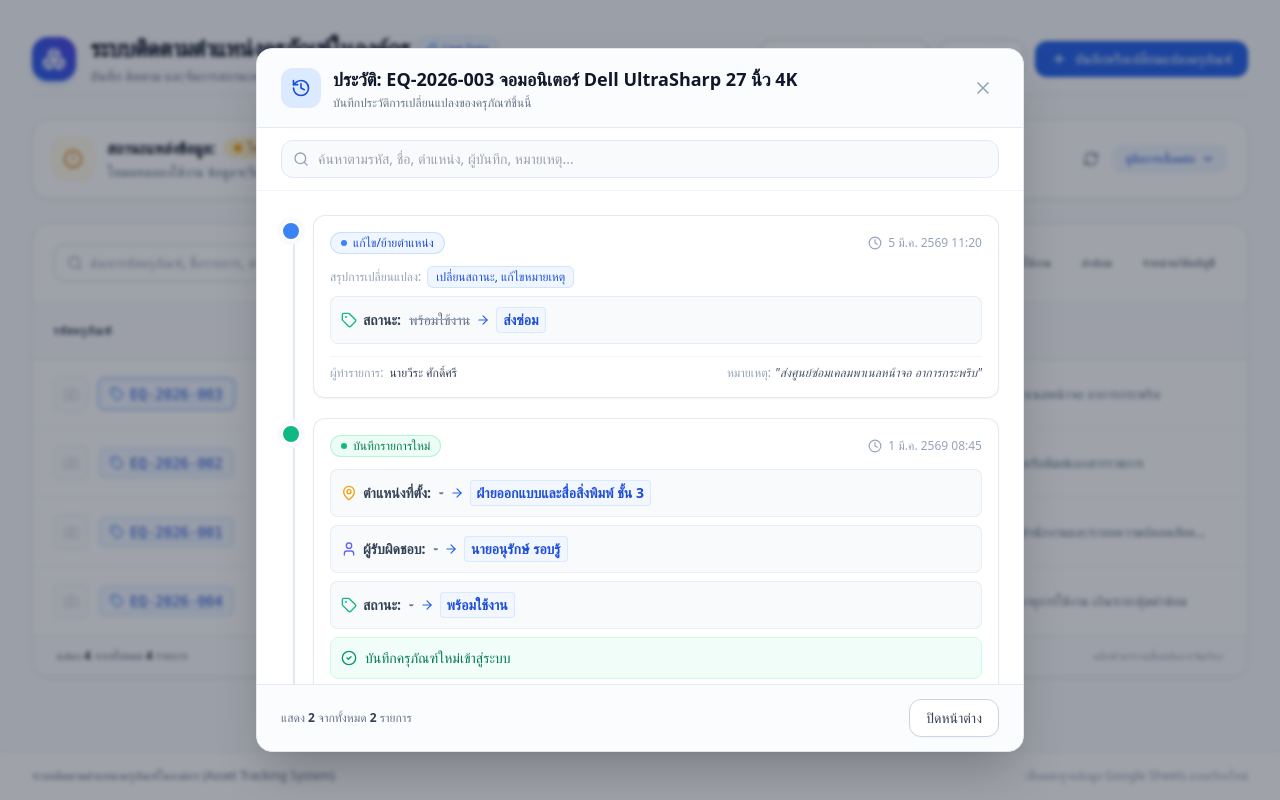
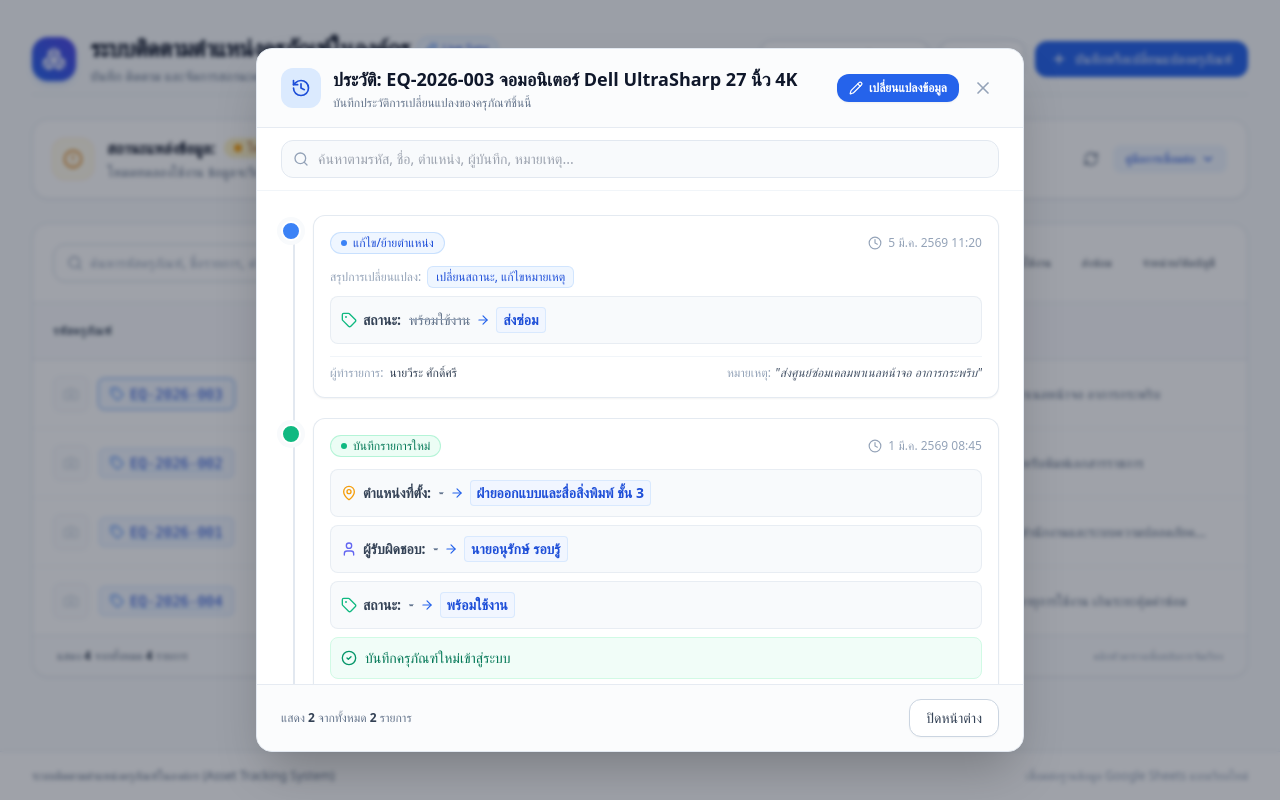
Before and after one commit to PB-DE/test_crud, a Next.js app: page / in a window 1280 px wide. Both pictures are taken after a click on the button "EQ-2026-003". Built offline with nearby package versions, Linux system fonts and the light colour scheme.

Commit message:
feat(dashboard): hide Google Sheet setup banner when configured and add edit button in history modal

```diff
--- a/src/components/DashboardView.tsx
+++ b/src/components/DashboardView.tsx
@@ -7,6 +7,7 @@ import {
   RefreshCw,
   Sparkles,
   History,
+  ExternalLink,
 } from 'lucide-react';
 import { AssetRecord, AssetLogRecord } from '@/lib/types';
 import {
@@ -327,6 +328,18 @@ export default function DashboardView() {
                   <Sparkles className="w-3 h-3 text-blue-500" />
                   Live Sync
                 </span>
+                {statusData.sheetId && (
+                  <a
+                    href={`https://docs.google.com/spreadsheets/d/${statusData.sheetId}/edit`}
+                    target="_blank"
+                    rel="noopener noreferrer"
+                    title="เปิดดู Google Sheet ในแท็บใหม่"
+                    className="hidden md:inline-flex items-center gap-1 px-2 py-0.5 rounded-full text-[11px] font-medium text-slate-500 hover:text-blue-600 hover:bg-slate-100 border border-slate-200 transition-colors"
+                  >
+                    <span>Google Sheets</span>
+                    <ExternalLink className="w-2.5 h-2.5 text-slate-400" />
+                  </a>
+                )}
               </div>
               <p className="text-xs sm:text-sm text-slate-500 mt-0.5">
                 บันทึก ติดตาม และจัดการสถานะครุภัณฑ์ในองค์กร
@@ -370,7 +383,8 @@ export default function DashboardView() {
           </div>
         </header>
 
-        {/* Setup Banner */}
+        {/* Setup Banner - ซ่อนเมื่อเชื่อมต่อ Google Sheets สำเร็จแล้ว แสดงเฉพาะกรณีที่ยังไม่ได้ตั้งค่า */}
+        {!statusData.configured && (
           <SetupBanner
             isConfigured={statusData.configured}
             sheetId={statusData.sheetId}
@@ -380,6 +394,7 @@ export default function DashboardView() {
             }}
             isChecking={isCheckingStatus || isRefreshing}
           />
+        )}
 
         {/* Records Table Component */}
         <RecordTable
@@ -442,6 +457,10 @@ export default function DashboardView() {
           setIsHistoryModalOpen(false);
           setHistoryTargetAsset(null);
         }}
+        onEditAsset={(asset) => {
+          setIsHistoryModalOpen(false);
+          setEditingRecord(asset);
+        }}
       />
 
       {/* Footer */}
--- a/src/components/LogHistoryModal.tsx
+++ b/src/components/LogHistoryModal.tsx
@@ -15,6 +15,7 @@ import {
   Loader2,
   Camera,
   ZoomIn,
+  Pencil,
 } from 'lucide-react';
 import { AssetRecord, AssetLogRecord } from '@/lib/types';
 import {
@@ -29,6 +30,7 @@ export interface LogHistoryModalProps {
   logs: AssetLogRecord[];
   isLoading: boolean;
   targetAsset?: AssetRecord | null;
+  onEditAsset?: (asset: AssetRecord) => void;
 }
 
 export function LogHistoryModal({
@@ -37,6 +39,7 @@ export function LogHistoryModal({
   logs,
   isLoading,
   targetAsset,
+  onEditAsset,
 }: LogHistoryModalProps) {
   const [searchQuery, setSearchQuery] = useState('');
   const [viewingImage, setViewingImage] = useState<{ url: string; title: string } | null>(null);
@@ -162,14 +165,30 @@ export function LogHistoryModal({
               </p>
             </div>
           </div>
+          <div className="flex items-center gap-2 shrink-0 ml-2">
+            {targetAsset && onEditAsset && (
+              <button
+                type="button"
+                onClick={() => {
+                  onClose();
+                  onEditAsset(targetAsset);
+                }}
+                className="inline-flex items-center gap-1.5 px-3 py-1.5 text-xs font-semibold text-white bg-blue-600 hover:bg-blue-700 rounded-xl shadow-xs transition-colors cursor-pointer"
+                title={`เปลี่ยนแปลงข้อมูล ${targetAsset.assetCode}`}
+              >
+                <Pencil className="w-3.5 h-3.5" />
+                <span>เปลี่ยนแปลงข้อมูล</span>
+              </button>
+            )}
             <button
               type="button"
               onClick={onClose}
               aria-label="ปิดหน้าต่างประวัติ"
-            className="p-1.5 text-slate-400 hover:text-slate-600 hover:bg-slate-100 rounded-lg transition-colors shrink-0 ml-2"
+              className="p-1.5 text-slate-400 hover:text-slate-600 hover:bg-slate-100 rounded-lg transition-colors"
             >
               <X className="w-5 h-5" />
             </button>
+          </div>
         </div>
 
         {/* Search inside modal */}
--- a/src/components/RecordTable.tsx
+++ b/src/components/RecordTable.tsx
@@ -441,8 +441,8 @@ export function RecordTable({
                           <button
                             type="button"
                             onClick={() => onViewHistory(record)}
-                            title={`คลิกเพื่อดูประวัติและ Transaction Log ของ ${record.assetCode}`}
-                            aria-label={`ดูประวัติและ Log ของ ${record.assetCode}`}
+                            title={`คลิกเพื่อดูประวัติของ ${record.assetCode}`}
+                            aria-label={`ดูประวัติของ ${record.assetCode}`}
                             className="inline-flex items-center gap-1.5 px-2.5 py-1 rounded-md bg-blue-50/80 border border-blue-200/80 text-blue-700 hover:bg-blue-100 hover:border-blue-300 hover:text-blue-900 transition-all cursor-pointer group/code focus:outline-none focus:ring-2 focus:ring-blue-500/30 text-left"
                           >
                             <Tag className="w-3.5 h-3.5 text-blue-500 group-hover/code:text-blue-700 transition-colors shrink-0" />
```
Also changed, not shown: src/lib/image-utils.ts (line endings or trailing spaces), 1 other file (tests, documents, lock files or other folders). Lines whose indentation alone changed are shown as unchanged.
